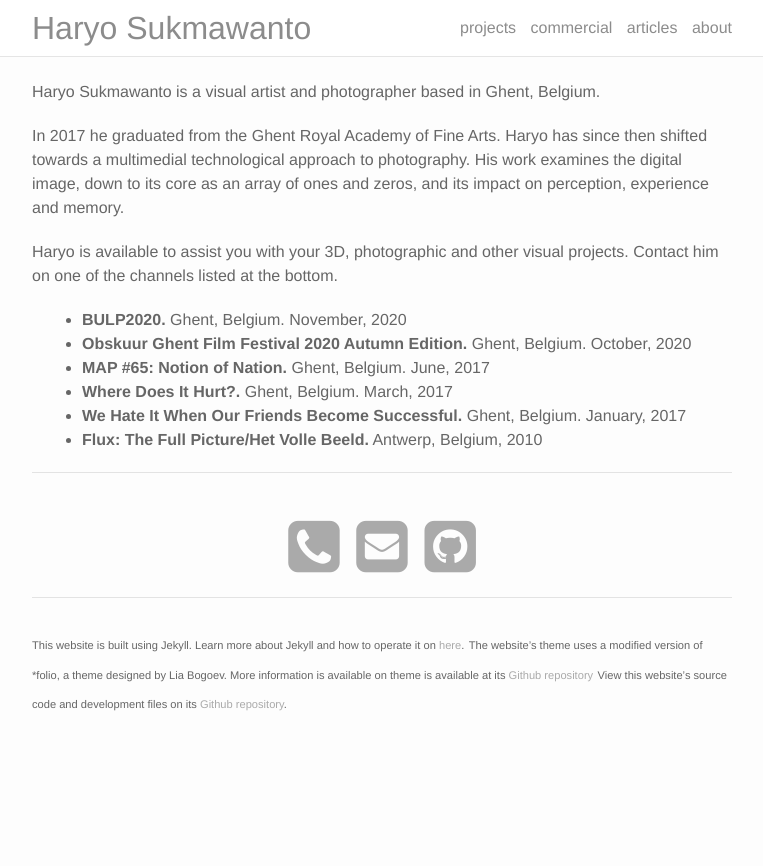
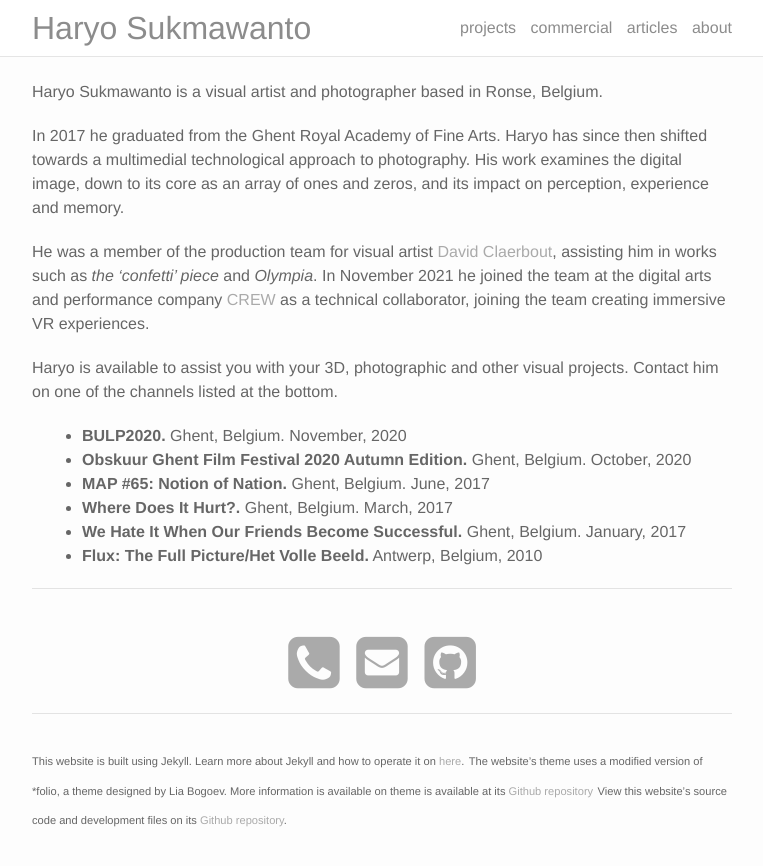
Before and after one commit to Fragrag/PersonalWebsite, a Jekyll site: the page built from about.md, in a window 1280 px wide and 937 px high. Shown: the top 866 px of the window, without its empty margins (258-1021 px from the left). Built offline with Jekyll 4.4.1, drawn with Linux system fonts in a browser that asks for light colours; nearby versions of some CDN libraries.

Commit message:
Adding segment in about to include CREW

```diff
--- a/about.md
+++ b/about.md
@@ -4,9 +4,11 @@ title: about
 permalink: /about/
 ---
 
-Haryo Sukmawanto is a visual artist and photographer based in Ghent, Belgium.
+Haryo Sukmawanto is a visual artist and photographer based in Ronse, Belgium.
 
 In 2017 he graduated from the Ghent Royal Academy of Fine Arts. Haryo has since then shifted towards a multimedial technological approach to photography. His work examines the digital image, down to its core as an array of ones and zeros, and its impact on perception, experience and memory.
+
+He was a member of the production team for visual artist [David Claerbout](https://davidclaerbout.com/), assisting him in works such as _the 'confetti' piece_ and _Olympia_. In November 2021 he joined the team at the digital arts and performance company [CREW](https://crew.brussels/) as a technical collaborator, joining the team creating immersive VR experiences.
 
 Haryo is available to assist you with your 3D, photographic and other visual projects. Contact him on one of the channels listed at the bottom.
 
```
